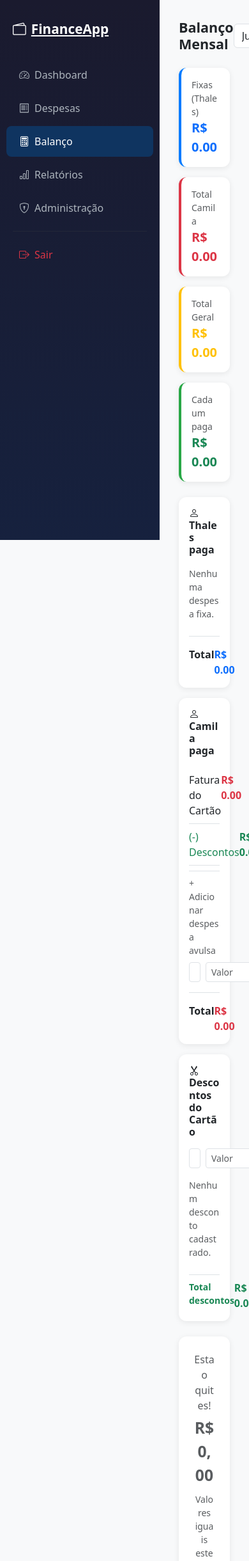
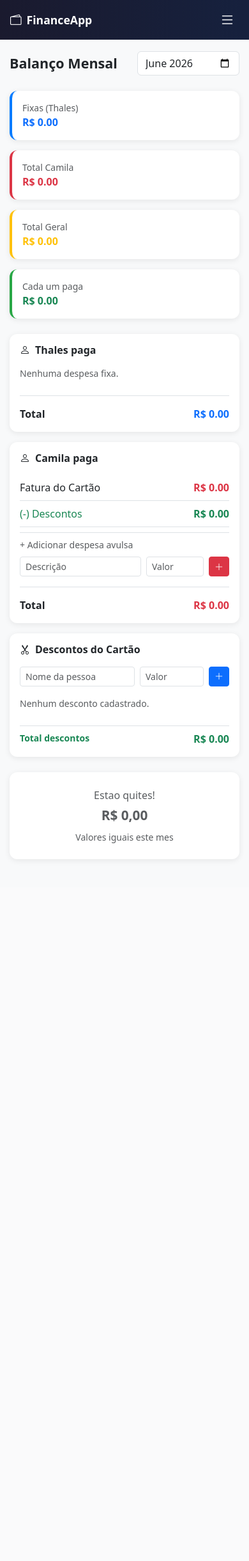
Before and after one commit to 29thales/saas-financeiro, a Flask app: page /balanco in a window 390 px wide; the page is wider, and only the part inside the window is pictured. Shown: the top 2440 px of that part at 64% size. After the commit the page ends 1344 px from the top of that part, so only its background shows below. Run offline with Flask 3, Linux system fonts and the light colour scheme; the visitor is signed in with stand-in values (Sample User, id 1); data that the repository does not hold is empty.

Commit message:
layout responsivo para celular

```diff
--- a/backend/app/templates/base.html
+++ b/backend/app/templates/base.html
@@ -8,6 +8,8 @@
     <link href="https://cdn.jsdelivr.net/npm/bootstrap-icons@1.10.0/font/bootstrap-icons.css" rel="stylesheet">
     <style>
         body { background-color: #f8f9fa; }
+
+        /* SIDEBAR DESKTOP */
         .sidebar {
             min-height: 100vh;
             background: linear-gradient(180deg, #1a1a2e 0%, #16213e 100%);
@@ -16,6 +18,7 @@
             top: 0; left: 0;
             padding: 20px 0;
             z-index: 100;
+            transition: transform 0.3s ease;
         }
         .sidebar .nav-link {
             color: #adb5bd;
@@ -39,33 +42,107 @@
             margin-left: 250px;
             padding: 30px;
         }
+
+        /* TOPBAR MOBILE */
+        .topbar {
+            display: none;
+            background: linear-gradient(90deg, #1a1a2e 0%, #16213e 100%);
+            padding: 12px 16px;
+            position: fixed;
+            top: 0; left: 0; right: 0;
+            z-index: 200;
+            align-items: center;
+            justify-content: space-between;
+        }
+        .topbar .brand {
+            color: #fff;
+            font-size: 1.1rem;
+            font-weight: bold;
+            text-decoration: none;
+        }
+        .topbar .btn-menu {
+            background: none;
+            border: none;
+            color: #fff;
+            font-size: 1.5rem;
+            cursor: pointer;
+        }
+
+        /* OVERLAY MOBILE */
+        .sidebar-overlay {
+            display: none;
+            position: fixed;
+            top: 0; left: 0; right: 0; bottom: 0;
+            background: rgba(0,0,0,0.5);
+            z-index: 150;
+        }
+
         .card { border: none; border-radius: 12px; box-shadow: 0 2px 10px rgba(0,0,0,0.08); }
         .stat-card { border-left: 4px solid; }
         .stat-card.green { border-color: #28a745; }
         .stat-card.red { border-color: #dc3545; }
         .stat-card.blue { border-color: #007bff; }
         .stat-card.yellow { border-color: #ffc107; }
+
+        /* MOBILE */
+        @media (max-width: 768px) {
+            .sidebar {
+                transform: translateX(-100%);
+                z-index: 300;
+            }
+            .sidebar.open {
+                transform: translateX(0);
+            }
+            .sidebar-overlay.open {
+                display: block;
+            }
+            .topbar {
+                display: flex;
+            }
+            .main-content {
+                margin-left: 0;
+                padding: 80px 15px 20px;
+            }
+            .fs-4, .fs-5 {
+                font-size: 1rem !important;
+            }
+            .fs-2, .fs-3 {
+                font-size: 1.3rem !important;
+            }
+        }
     </style>
 </head>
 <body>
     {% if current_user.is_authenticated %}
-    <div class="sidebar">
+
+    <!-- TOPBAR MOBILE -->
+    <div class="topbar">
+        <a class="brand" href="/dashboard"><i class="bi bi-wallet2 me-2"></i>FinanceApp</a>
+        <button class="btn-menu" onclick="toggleSidebar()">
+            <i class="bi bi-list"></i>
+        </button>
+    </div>
+
+    <!-- OVERLAY -->
+    <div class="sidebar-overlay" id="overlay" onclick="toggleSidebar()"></div>
+
+    <!-- SIDEBAR -->
+    <div class="sidebar" id="sidebar">
         <a class="brand" href="/dashboard"><i class="bi bi-wallet2 me-2"></i>FinanceApp</a>
         <nav class="nav flex-column">
-            <a class="nav-link {% if request.path == '/dashboard' %}active{% endif %}" href="/dashboard">
+            <a class="nav-link {% if request.path == '/dashboard' %}active{% endif %}" href="/dashboard" onclick="closeSidebar()">
                 <i class="bi bi-speedometer2 me-2"></i>Dashboard
             </a>
-
-            <a class="nav-link {% if '/despesas' in request.path %}active{% endif %}" href="/despesas">
+            <a class="nav-link {% if '/despesas' in request.path %}active{% endif %}" href="/despesas" onclick="closeSidebar()">
                 <i class="bi bi-receipt me-2"></i>Despesas
             </a>
-            <a class="nav-link {% if '/balanco' in request.path %}active{% endif %}" href="/balanco">
+            <a class="nav-link {% if '/balanco' in request.path %}active{% endif %}" href="/balanco" onclick="closeSidebar()">
                 <i class="bi bi-calculator me-2"></i>Balanço
             </a>
-            <a class="nav-link {% if '/relatorios' in request.path %}active{% endif %}" href="/relatorios">
+            <a class="nav-link {% if '/relatorios' in request.path %}active{% endif %}" href="/relatorios" onclick="closeSidebar()">
                 <i class="bi bi-bar-chart me-2"></i>Relatórios
             </a>
-            <a class="nav-link {% if '/admin' in request.path %}active{% endif %}" href="/admin">
+            <a class="nav-link {% if '/admin' in request.path %}active{% endif %}" href="/admin" onclick="closeSidebar()">
                 <i class="bi bi-shield-lock me-2"></i>Administração
             </a>
             <hr style="border-color: #444; margin: 10px 20px;">
@@ -75,11 +152,23 @@
         </nav>
     </div>
     {% endif %}
+
     <div class="{% if current_user.is_authenticated %}main-content{% endif %}">
         {% block content %}{% endblock %}
     </div>
+
     <script src="https://cdn.jsdelivr.net/npm/bootstrap@5.3.0/dist/js/bootstrap.bundle.min.js"></script>
     <script src="https://cdn.jsdelivr.net/npm/chart.js"></script>
+    <script>
+        function toggleSidebar() {
+            document.getElementById('sidebar').classList.toggle('open');
+            document.getElementById('overlay').classList.toggle('open');
+        }
+        function closeSidebar() {
+            document.getElementById('sidebar').classList.remove('open');
+            document.getElementById('overlay').classList.remove('open');
+        }
+    </script>
     {% block scripts %}{% endblock %}
 </body>
 </html>
```
